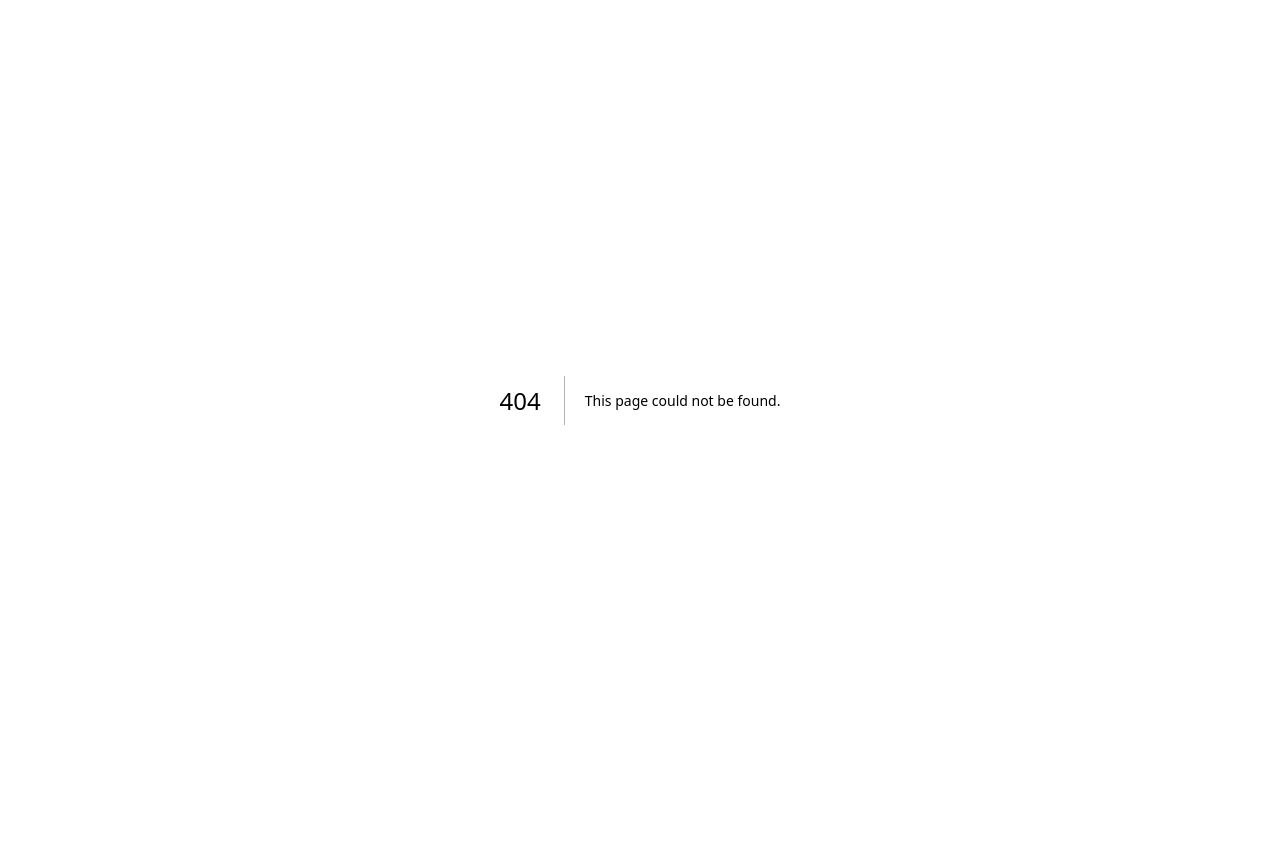
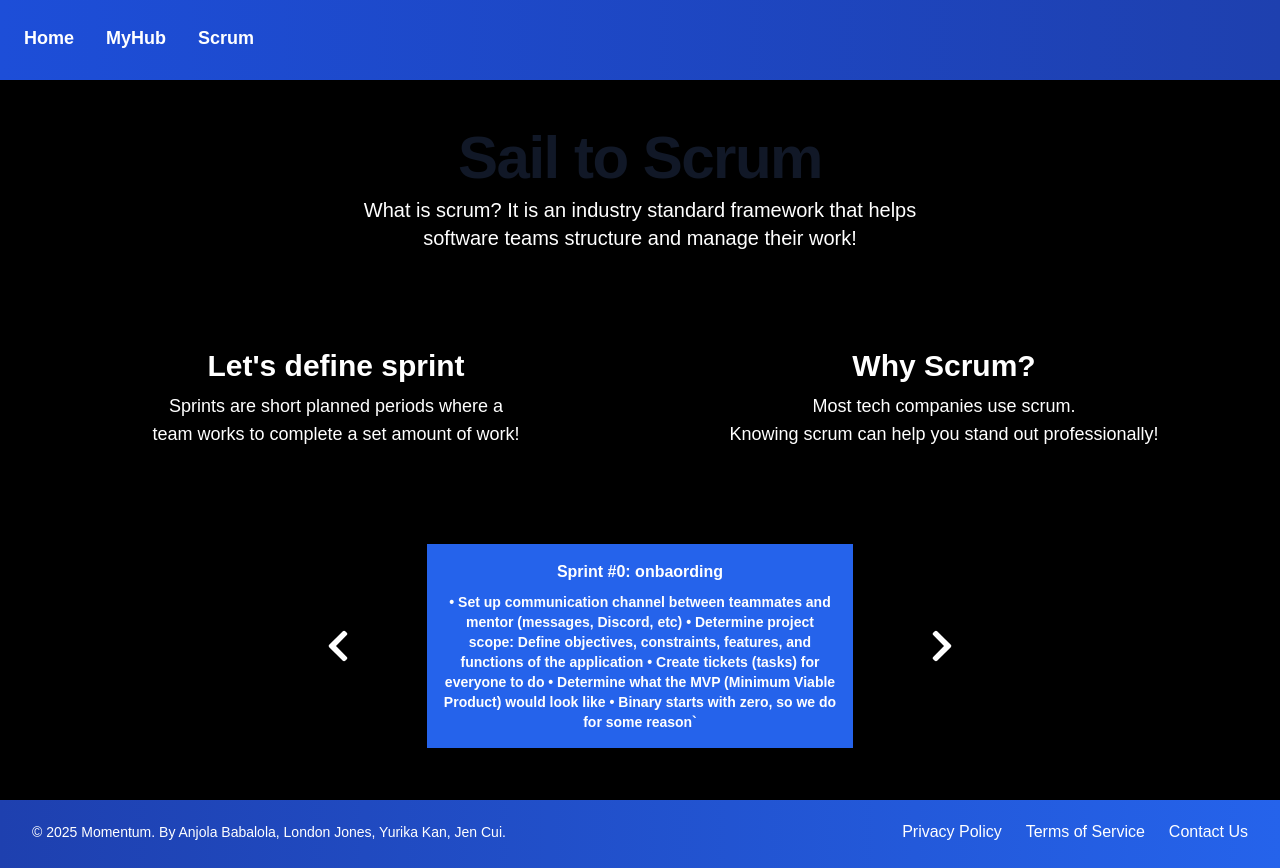
Before and after one commit to Yurika-Kan/-momentum-, a Next.js app: page /scrum in a window 1280 px wide. Before the commit this address had no page. Before the commit the page ends 800 px from the top, so only its background shows below. Built offline with nearby package versions, Linux system fonts and the light colour scheme.

Commit message:
fix4d a lil

```diff
--- a/pages/create.tsx
+++ b/pages/create.tsx
@@ -191,7 +191,7 @@ export default function Create() {
       {/* Buttons Section */}
       <div className="bg-black w-screen min-h-screen text-white mt-150 flex flex-col items-center">
         <div className="mt-8 flex flex-wrap justify-center space-x-4 mt-50">
-          <button className="bg-blue-900 text-white mt-100 px-6 py-2 rounded-lg shadow-lg">Resources</button>
+          <button className="bg-blue-900 text-white mt-100 px-6 py-2 rounded-lg shadow-lg">Scrum</button>
           <button className="bg-blue-900 text-white px-6 py-2 rounded-lg shadow-lg">Get Mentor</button>
           <button className="bg-blue-900 text-white px-6 py-2 rounded-lg shadow-lg">View Contact</button>
         </div>
--- a/pages/index.tsx
+++ b/pages/index.tsx
@@ -24,12 +24,12 @@ export default function Home() {
         <ul className="flex space-x-8 text-lg font-semibold">
           <li><Link href="/" className="text-white">Home</Link></li>
           <li><Link href="/create" className="text-white">MyHub</Link></li>
-          <li><Link href="/resources" className="text-white">Resources</Link></li>
+          <li><Link href="/scrum" className="text-white">Scrum</Link></li>
         </ul>
       </nav>
 
       {/* Hero Section */}
-      <div className="relative w-screen h-screen flex flex-col items-center justify-center text-center text-black bg-black overflow-hidden">
+      <div className="relative w-screen h-screen flex flex-col items-center justify-center text-center text-black bg-gradient-to-t from-black to-blue-960 overflow-hidden">
         <h1 className="text-8xl font-extrabold text-blue-500">Momentum</h1>
         <p className="text-2xl font-bold text-gray-300 mt-4 max-w-2xl">Build teams, get mentorship, and keep moving.</p>
 
@@ -53,8 +53,18 @@ export default function Home() {
       </div>
 
       {/* Next Section */}
-      <div id="next-section" className="h-screen bg-gradient-to-r from-black to-blue-800 flex flex-col items-center justify-center pt-24">
-      <h1 className="text-6xl font-extrabold text-white">Projects</h1>
+      <div id="next-section" className="h-screen bg-gradient-to-b from-black to-blue-800 flex flex-col items-center justify-center pt-20">
+        {/* Bottom Wave Effect */}
+        <div className="top-0 left-0 w-full z-10">
+          <Wave
+            fill="rgba(0, 13, 255, 0.8)"
+            paused={false}
+            style={{ display: "flex", transform: "scaleY(-1)" }}
+            options={{ height: 20, amplitude: 50, speed: 0.2, points: 3 }}
+          />
+        </div>
+
+        <h1 className="text-6xl font-extrabold text-white">Projects</h1>
         <HoverCards
           items={[
             { title: "Matcha Time", description: "Drinking matcha with friends!", image: "/imtrynasleep.jpg", author: "Anjola B", role: "Project Lead" },
--- a/pages/resources.tsx
+++ b/pages/scrum.tsx
@@ -4,7 +4,7 @@ import Link from 'next/link';
 import { FaChevronLeft, FaChevronRight } from "react-icons/fa"; // For arrow clickers
 import { useState } from "react"; // Import useState
 
-export default function Resources() {
+export default function Scrum() {
   // State to keep track of the current box index
   const [currentIndex, setCurrentIndex] = useState(0);
 
@@ -36,7 +36,7 @@ export default function Resources() {
         <ul className="flex space-x-8 text-lg font-semibold">
           <li><Link href="/" className="text-white">Home</Link></li>
           <li><Link href="/create" className="text-white">MyHub</Link></li>
-          <li><Link href="/resources" className="text-white">Resources</Link></li>
+          <li><Link href="/scrum" className="text-white">Scrum</Link></li>
 
         </ul>
       </nav>
@@ -49,7 +49,7 @@ export default function Resources() {
           <h1 className="text-4xl font-extrabold leading-none tracking-tight text-gray-900 md:text-5xl lg:text-6xl dark:text-blue-500">
             Sail to Scrum
           </h1>
-          <p className="text-xl mt-2 text-gray-700">
+          <p className="text-xl mt-2 text-white">
             What is scrum?
             It is an industry standard framework that helps <br />
             software teams structure and manage their work!
@@ -59,15 +59,15 @@ export default function Resources() {
         {/* Section below "Sail to Scrum" */}
         <div className="mt-24 px-8 flex justify-between mx-auto">
           <div className="text-center w-1/2">
-            <p className="text-3xl font-extrabold text-gray-900">Let's define sprint</p>
-            <p className="text-lg mt-2 text-gray-700">
+            <p className="text-3xl font-extrabold text-white">Let's define sprint</p>
+            <p className="text-lg mt-2 text-white">
               Sprints are short planned periods where a <br />
               team works to complete a set amount of work!
             </p>
           </div>
           <div className="text-center w-1/2">
-            <p className="text-3xl font-extrabold text-gray-900">Why Scrum?</p>
-            <p className="text-lg mt-2 text-gray-700">
+            <p className="text-3xl font-extrabold text-white">Why Scrum?</p>
+            <p className="text-lg mt-2 text-white">
               Most tech companies use scrum. <br />
               Knowing scrum can help you stand out professionally!
             </p>
--- a/services/groq.ts
+++ b/services/groq.ts
@@ -5,12 +5,12 @@ const groq = new Groq({ apiKey: process.env.GROQ_API_KEY });
 
 export async function findMentorMatch(projectId: number): Promise<string> {
     try {
-        const project = '20';//await getProject(projectId);
+        const project = await getProject(projectId);
         const mentors = await getMentors();
         console.log(projectId);
 
         // Handle the case where project or mentors are not found
-        if (!project || !mentors.length) {
+        if (!project) {
             throw new Error('Project or mentors not found');
         }
 
```
Also changed, not shown: public/iwantmymom.png (deleted).
